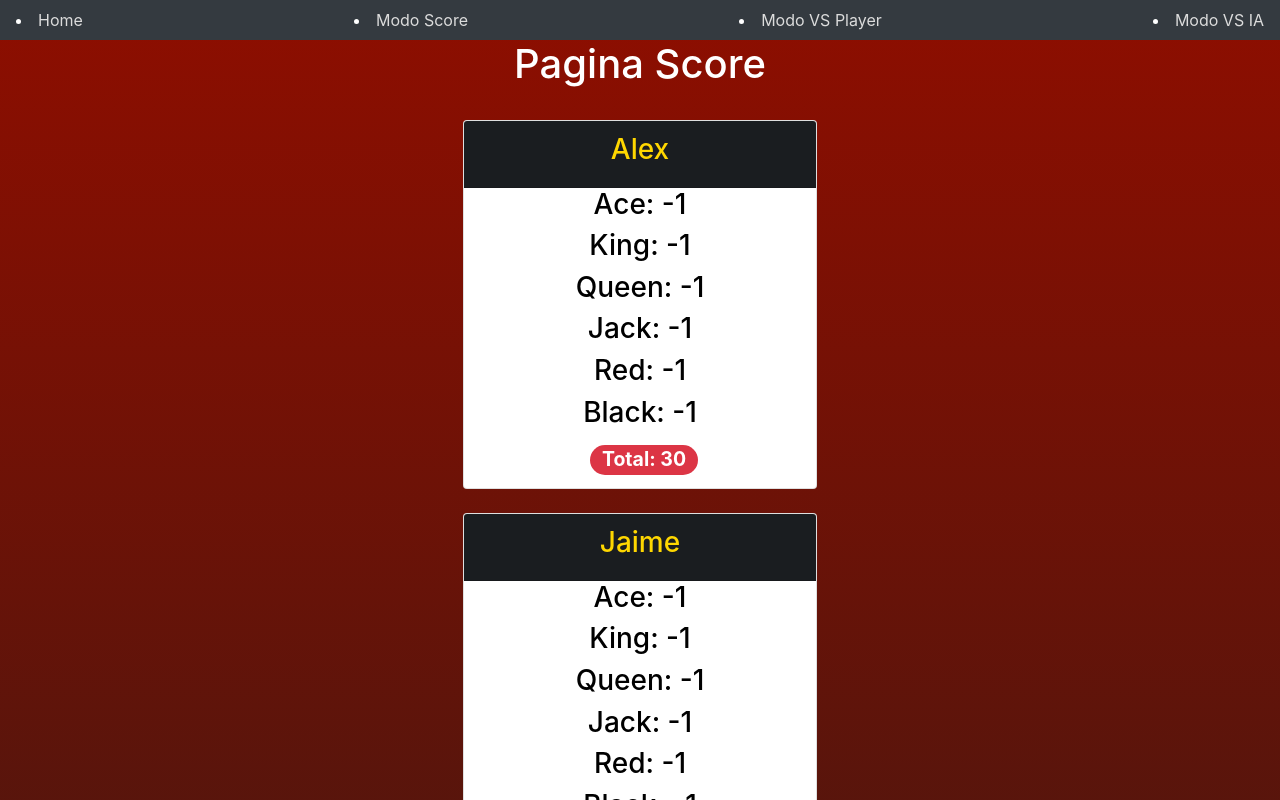
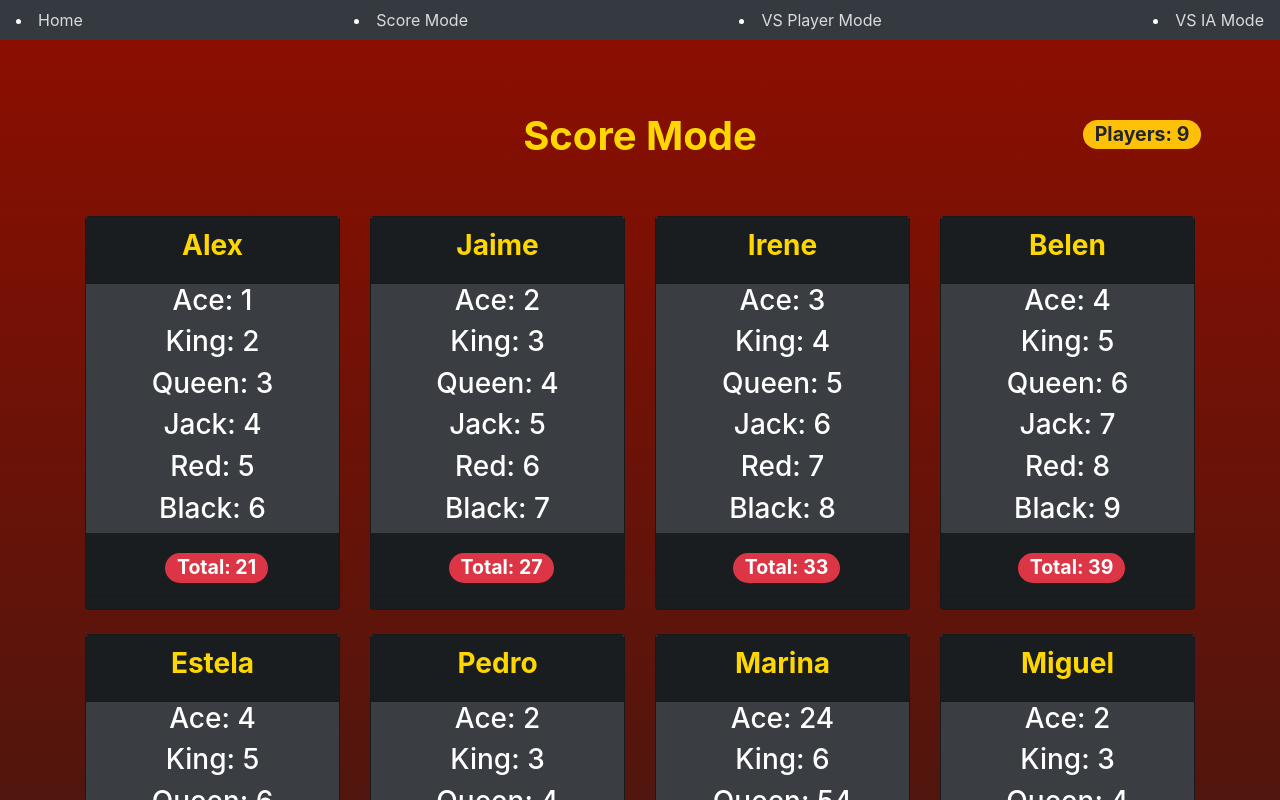
Before and after one commit to AlexTheMagnus/DBR, a React (Create React App) app: page /score in a window 1280 px wide. Shown: the top 800 px of the page. Built offline with nearby package versions, Linux system fonts and the light colour scheme.

Commit message:
Added player counter and some aesthetic details

```diff
--- a/src/components/Global/Navigation.js
+++ b/src/components/Global/Navigation.js
@@ -9,13 +9,13 @@ class Navigation extends Component {
                     <Link to='/' style={{ color: '#DCDCDC' }}>Home</Link>
                 </li>
                 <li className="text-white">
-                    <Link to='/score' style={{ color: '#DCDCDC' }}>Modo Score</Link>
+                    <Link to='/score' style={{ color: '#DCDCDC' }}>Score Mode</Link>
                 </li>
                 <li className="text-white">
-                    <Link to='/player' style={{ color: '#DCDCDC' }}>Modo VS Player</Link>
+                    <Link to='/player' style={{ color: '#DCDCDC' }}>VS Player Mode</Link>
                 </li>
                 <li className="text-white">
-                    <Link to='/ia' style={{ color: '#DCDCDC' }}>Modo VS IA</Link>
+                    <Link to='/ia' style={{ color: '#DCDCDC' }}>VS IA Mode</Link>
                 </li>
             </nav>
         )
--- a/src/components/Home/index.js
+++ b/src/components/Home/index.js
@@ -7,9 +7,14 @@ class Home extends Component {
         return (
             <div className="App">
                 <header className="App-header">
+                    <h1 style={{ color: '#DCDCDC' }}>
+                        <strong>
+                            Welcome to DBR
+                        </strong>
+                    </h1>
                     <img src={logo} className="App-logo" alt="logo" />
-                    <p style={{ color: '#DCDCDC' }}>
-                        Welcome to DBR. "Do a Barrel Roll" is always a good option.
+                    <p style={{ color: '#DCDCDC' }} >
+                        "Do a Barrel Roll" is always a good option
                     </p>
                     <a
                         className="App-link"
--- a/src/components/Ia/index.js
+++ b/src/components/Ia/index.js
@@ -5,7 +5,7 @@ import React, { Component } from 'react';
 class Ia extends Component {
     render() {
         return (
-            <div className="Ia">
+            <div className="Ia mt-4">
                 <header className="App-header">
                     <h1>Pagina IA</h1>
                 </header>
--- a/src/components/Page404/index.js
+++ b/src/components/Page404/index.js
@@ -5,7 +5,7 @@ import React, { Component } from 'react';
 class Page404 extends Component {
     render() {
         return (
-            <div className="Page404">
+            <div className="Page404  mt-4">
                 <header className="App-header">
                     <h1>Pagina Page404</h1>
                 </header>
--- a/src/components/Player/index.js
+++ b/src/components/Player/index.js
@@ -5,7 +5,7 @@ import React, { Component } from 'react';
 class Player extends Component {
     render() {
         return (
-            <div className="Player">
+            <div className="Player  mt-4">
                 <header className="App-header">
                     <h1>Pagina Player</h1>
                 </header>
--- a/src/components/Score/index.js
+++ b/src/components/Score/index.js
@@ -15,21 +15,23 @@ class Score extends Component {
         //console.log(this.state.score);
         const scores = this.state.scores.map((score, i) => {
             return(
-                <div className="col-md-4" key={i}>
-                    <div className="card mt-4">
-                        <div className="card-title text-center">
+                <div className="col-md-3" key={i}>
+                    <div className="card mt-4" style={{ background: '#1A1D20' }}>
+                        <div className="card-title text-center" style={{ background: '#3a3d41' }}>
                             <div className="card-header" style={{ background: '#1A1D20' }}>
-                                <h3 style={{ color: 'gold' }}>{score.player}</h3>
+                                <h3 style={{ color: 'gold' }}><strong>{score.player}</strong></h3>
                             </div>
-                            <h3 style={{ color: 'black' }}>Ace: {score.ace}</h3>
-                            <h3 style={{ color: 'black' }}>King: {score.king}</h3>
-                            <h3 style={{ color: 'black' }}>Queen: {score.queen}</h3>
-                            <h3 style={{ color: 'black' }}>Jack: {score.jack}</h3>
-                            <h3 style={{ color: 'black' }}>Red: {score.red}</h3>
-                            <h3 style={{ color: 'black' }}>Black: {score.black}</h3>
-                            <span className="badge badge-pill badge-danger ml-2">
-                                Total: {score.total}
-                            </span>
+                            <h3 style={{ color: 'f1f1f1' }}>Ace: {score.ace}</h3>
+                            <h3 style={{ color: 'f1f1f1' }}>King: {score.king}</h3>
+                            <h3 style={{ color: 'f1f1f1' }}>Queen: {score.queen}</h3>
+                            <h3 style={{ color: 'f1f1f1' }}>Jack: {score.jack}</h3>
+                            <h3 style={{ color: 'f1f1f1' }}>Red: {score.red}</h3>
+                            <h3 style={{ color: 'f1f1f1' }}>Black: {score.black}</h3>
+                            <div className="card-header" style={{ background: '#1A1D20' }}>
+                                <span className="badge badge-pill badge-danger ml-2">
+                                    Total: {parseInt(score.ace, 10)  + parseInt(score.king, 10) + parseInt(score.queen, 10) + parseInt(score.jack, 10) + parseInt(score.red, 10) + parseInt(score.black, 10)}
+                                </span>
+                            </div>
                         </div>
                     </div>
                 </div>
@@ -38,14 +40,25 @@ class Score extends Component {
 
 
         return (
-            <div className="Score">
+            <div className="Score mt-4">
                 <header className="App-header">
-                    <h1>Pagina Score</h1>
-                    {scores}
+                    <div className="row mt-4" style={{ width: "100%" }}>
+                        <div className="col mt-4"/>
+                        <div className="col mt-4">
+                            <h1 style={{ color: 'gold' }}><strong>Score Mode</strong></h1>
+                        </div>
+                        <div className="col mt-4" style={{ textAlign: "right" }} >
+                            <span className="badge badge-pill badge-warning ml-2">
+                                Players: { this.state.scores.length }
+                            </span>
+                        </div>
+                    </div>
+                    <div className="container">
+                        <div className="row mt-4">
+                            {scores}
+                        </div>
+                    </div>
                 </header>
-
-
-
             </div>
         );
     }
--- a/src/score.json
+++ b/src/score.json
@@ -2,42 +2,84 @@
   "scores": [
     {
       "player": "Alex",
-      "ace": "-1",
-      "king": "-1",
-      "queen": "-1",
-      "jack": "-1",
-      "red": "-1",
-      "black": "-1",
-      "total": "30"
+      "ace": "1",
+      "king": "2",
+      "queen": "3",
+      "jack": "4",
+      "red": "5",
+      "black": "6"
     },
     {
       "player": "Jaime",
-      "ace": "-1",
-      "king": "-1",
-      "queen": "-1",
-      "jack": "-1",
-      "red": "-1",
-      "black": "-1",
-      "total": "30"
+      "ace": "2",
+      "king": "3",
+      "queen": "4",
+      "jack": "5",
+      "red": "6",
+      "black": "7"
     },
     {
       "player": "Irene",
-      "ace": "-1",
-      "king": "-1",
-      "queen": "-1",
-      "jack": "-1",
-      "red": "-1",
-      "black": "-1",
-      "total": "25"
-    },{
+      "ace": "3",
+      "king": "4",
+      "queen": "5",
+      "jack": "6",
+      "red": "7",
+      "black": "8"
+    },
+    {
       "player": "Belen",
-      "ace": "-1",
-      "king": "-1",
-      "queen": "-1",
-      "jack": "-1",
-      "red": "-1",
-      "black": "-1",
-      "total": "20"
+      "ace": "4",
+      "king": "5",
+      "queen": "6",
+      "jack": "7",
+      "red": "8",
+      "black": "9"
+    },
+    {
+    "player": "Estela",
+    "ace": "4",
+    "king": "5",
+    "queen": "6",
+    "jack": "7",
+    "red": "8",
+    "black": "9"
+    },
+    {
+      "player": "Pedro",
+      "ace": "2",
+      "king": "3",
+      "queen": "4",
+      "jack": "5",
+      "red": "6",
+      "black": "7"
+    },
+    {
+    "player": "Marina",
+    "ace": "24",
+    "king": "6",
+    "queen": "54",
+    "jack": "87",
+    "red": "5",
+    "black": "7"
+    },
+    {
+      "player": "Miguel",
+      "ace": "2",
+      "king": "3",
+      "queen": "4",
+      "jack": "5",
+      "red": "6",
+      "black": "7"
+    },
+    {
+      "player": "Amalia",
+      "ace": "5",
+      "king": "6",
+      "queen": "7",
+      "jack": "8",
+      "red": "9",
+      "black": "10"
     }
   ]
 }
```
